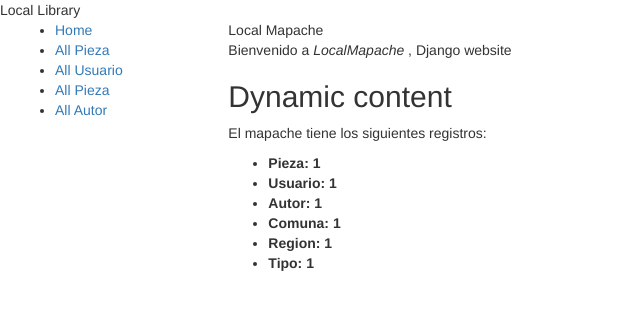
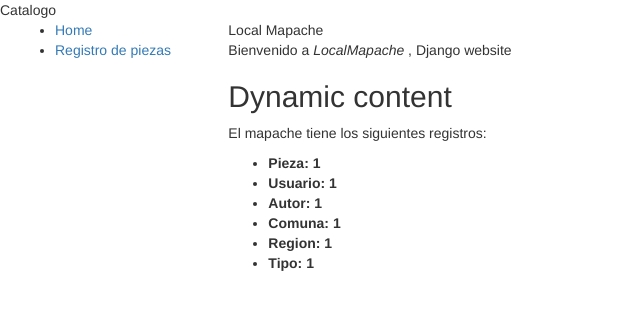
Before and after one commit to pancho2k19/mymapacheproyect, a Django app: template catalog/templates/index.html in a window 1280 px wide. Shown: the top 310 px of the page, without its empty margins (0-640 px from the left). Run offline with Django 3.2, Linux system fonts and the light colour scheme; the template is opened without the code that fills it: most values are stand-ins (such as "Sample title", 1, 10 or a date in 2020); parts of the project's set-up code (start-up, migrations or seed data) failed here and were passed over; some libraries are stand-ins or nearby versions.

Commit message:
commit 2

```diff
--- a/catalog/templates/base_generic.html
+++ b/catalog/templates/base_generic.html
@@ -4,7 +4,7 @@
 
 <head>
 
-  {% block tittle %}<tittle>Local Library</tittle>{% endblock %}
+  {% block tittle %}<tittle>Catalogo</tittle>{% endblock %}
   <meta charset="utf-8">
   <meta name="viewport" content="width=devide-width, initial-scale=1">
 
@@ -30,10 +30,8 @@
       {% block sidebar %}
       <ul class="sidebar-nav">
           <li><a href="{% url 'index' %}">Home</a </li>
-          <li><a href="{% url 'Pieza' %}">All Pieza</a </li>
-          <li><a href="">All Usuario</a </li>
-          <li><a href="">All Pieza</a </li>
-          <li><a href="">All Autor</a </li>
+          <li><a href="{% url 'pieza' %}">Registro de piezas</a </li>
+
 
       </ul>
       {% endblock %}
--- a/catalog/templates/catalog/pieza_list.html
+++ b/catalog/templates/catalog/pieza_list.html
@@ -2,12 +2,12 @@
 
 {% block content %}
   <hl>Listado de piezas</hl>
-  {% if Pieza_list %}
+  {% if pieza_list %}
 
   <ul>
-    {% for Pieza in Pieza_list %}
+    {% for Pieza in pieza_list %}
     <li>
-       <a href="{{Pieza.get_absolute_url}}">{{Pieza.id}}</a> ({{Pieza.id_autor}})
+       <a href="{{Pieza.get_absolute_url}}">{{Pieza.id}}</a> ({{Pieza.descripcion}})
     </li>
     {% endfor %}
   </ul>
```
Also changed, not shown: catalog/templates/catalog/pieza_detail.html (added, +15 -0 lines), catalog/views.py (+7 -0 lines), catalog/migrations/0001_initial.py.
